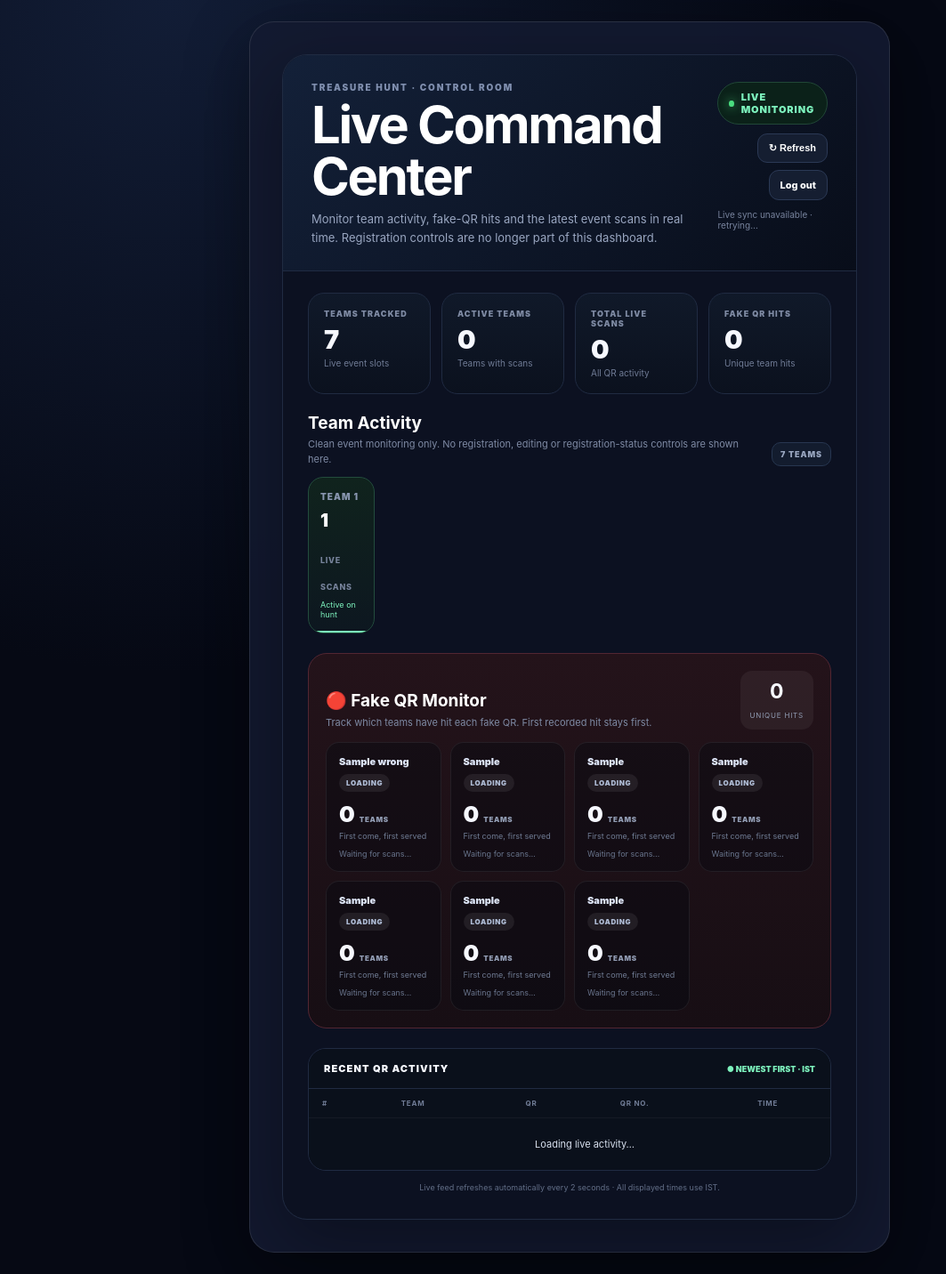
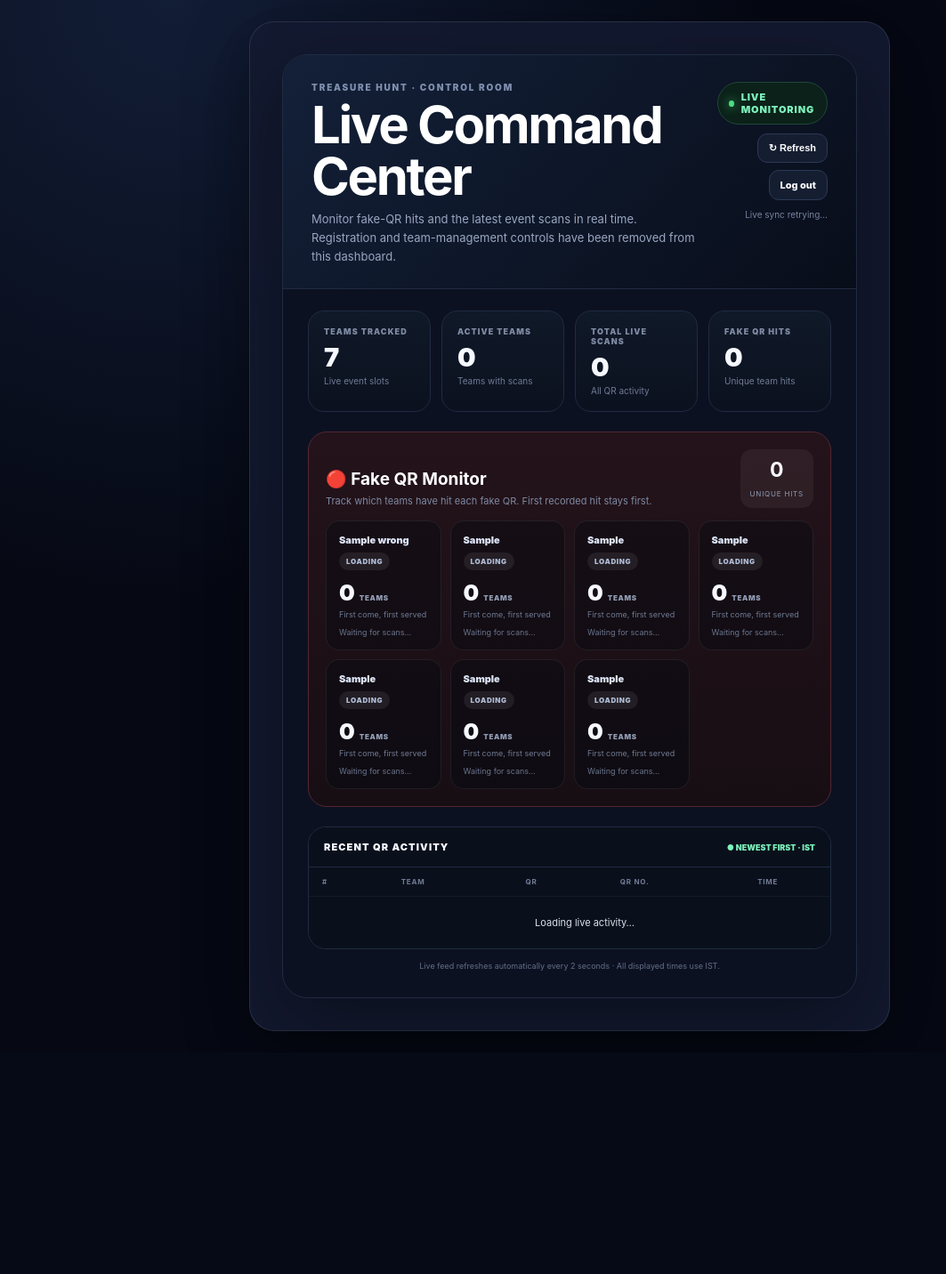
Before and after one commit to rachitskofficial-tech/treasure-hunt-server, a Flask app: template templates/dashboard.html in a window 1280 px wide. Shown: the whole page at 89% size, without its empty margins (0-1063 px from the left). After the commit the page ends 1159 px from the top, so only its background shows below. Run offline with Flask 3, Linux system fonts and the light colour scheme; the template is opened without the code that fills it: most values are stand-ins (such as "Sample title", 1, 10 or a date in 2020).

Commit message:
Remove Team Activity panel from admin dashboard

```diff
--- a/templates/dashboard.html
+++ b/templates/dashboard.html
@@ -1,59 +1,31 @@
 {% extends 'base.html' %}{% block content %}
 <style>
-:root{--bg:#060914;--panel:#0c1220;--panel2:#101827;--line:#202b42;--muted:#8490aa;--text:#f6f8ff;--green:#7df2bd;--red:#ff899c;--blue:#86a9ff;--gold:#f2d58b}
+:root{--bg:#060914;--panel:#0c1220;--line:#202b42;--muted:#8490aa;--text:#f6f8ff;--green:#7df2bd;--red:#ff899c}
 body{display:block!important;background:radial-gradient(circle at 15% 0%,#121d36 0,#060914 42%)!important;padding:24px!important;color:var(--text)}
 .card.dashboard-card{width:min(1380px,100%)!important;max-width:1380px!important;margin:0 auto!important;padding:0!important;background:transparent!important;border:0!important;box-shadow:none!important}
 .dashboard-shell{border:1px solid var(--line);background:rgba(12,18,32,.94);border-radius:28px;overflow:hidden;box-shadow:0 24px 80px rgba(0,0,0,.35)}
-.hero{padding:30px 32px 26px;background:linear-gradient(135deg,rgba(20,34,59,.9),rgba(8,13,25,.94));border-bottom:1px solid var(--line);display:flex;justify-content:space-between;gap:24px;align-items:flex-start}
-.eyebrow{font-size:10px;font-weight:900;letter-spacing:.18em;text-transform:uppercase;color:#7f8eae}.title{margin:7px 0 9px!important;font-size:clamp(34px,5vw,58px)!important;line-height:1!important;letter-spacing:-.04em;color:#fff!important}.subtitle{max-width:760px;margin:0!important;color:#99a6c0!important;font-size:13px;line-height:1.6}
-.hero-right{display:flex;align-items:flex-end;flex-direction:column;gap:10px}.live{display:inline-flex;align-items:center;gap:8px;padding:9px 12px;border-radius:999px;background:#0b2119;border:1px solid #214737;color:var(--green);font-size:11px;font-weight:900;letter-spacing:.08em}.dot{width:7px;height:7px;border-radius:50%;background:#4ade80;box-shadow:0 0 12px #4ade80}.top-actions{display:flex;gap:8px;flex-wrap:wrap;justify-content:flex-end}.btn{margin-top:0!important;background:#151e31!important;color:#fff!important;border:1px solid #2b3955!important;border-radius:11px!important;padding:9px 12px!important;font-size:11px!important;font-weight:800!important;cursor:pointer;text-decoration:none}.btn:hover{border-color:#4a5d82!important;background:#1a2640!important}.refresh-btn{min-width:78px}.sync-status{font-size:10px;color:#77839d}
+.hero{padding:30px 32px 26px;background:linear-gradient(135deg,rgba(20,34,59,.9),rgba(8,13,25,.94));border-bottom:1px solid var(--line);display:flex;justify-content:space-between;gap:24px;align-items:flex-start}.eyebrow{font-size:10px;font-weight:900;letter-spacing:.18em;text-transform:uppercase;color:#7f8eae}.title{margin:7px 0 9px!important;font-size:clamp(34px,5vw,58px)!important;line-height:1!important;letter-spacing:-.04em;color:#fff!important}.subtitle{max-width:760px;margin:0!important;color:#99a6c0!important;font-size:13px;line-height:1.6}.hero-right{display:flex;align-items:flex-end;flex-direction:column;gap:10px}.live{display:inline-flex;align-items:center;gap:8px;padding:9px 12px;border-radius:999px;background:#0b2119;border:1px solid #214737;color:var(--green);font-size:11px;font-weight:900;letter-spacing:.08em}.dot{width:7px;height:7px;border-radius:50%;background:#4ade80;box-shadow:0 0 12px #4ade80}.top-actions{display:flex;gap:8px;flex-wrap:wrap;justify-content:flex-end}.btn{margin-top:0!important;background:#151e31!important;color:#fff!important;border:1px solid #2b3955!important;border-radius:11px!important;padding:9px 12px!important;font-size:11px!important;font-weight:800!important;cursor:pointer;text-decoration:none}.btn:hover{border-color:#4a5d82!important;background:#1a2640!important}.refresh-btn{min-width:78px}.sync-status{font-size:10px;color:#77839d}
 .content{padding:24px 28px 30px}.stat-grid{display:grid;grid-template-columns:repeat(4,minmax(0,1fr));gap:12px}.stat{padding:17px;border:1px solid var(--line);border-radius:18px;background:linear-gradient(180deg,#101929,#0b111e)}.stat-label{font-size:9px;color:#7f8ba4;font-weight:900;text-transform:uppercase;letter-spacing:.12em}.stat-value{font-size:29px;font-weight:950;margin-top:6px;letter-spacing:-.03em}.stat-note{font-size:10px;color:#6f7b95;margin-top:3px}
-.section{margin-top:22px}.section-head{display:flex;justify-content:space-between;align-items:flex-end;gap:16px;margin-bottom:12px}.section-title{margin:0!important;color:#fff!important;font-size:19px!important;line-height:1.15}.section-desc{margin:5px 0 0!important;color:#7e8aa4!important;font-size:11px;line-height:1.5}.section-badge{padding:7px 9px;border-radius:10px;background:#131c2e;border:1px solid #273650;color:#9aa7c1;font-size:9px;font-weight:900;text-transform:uppercase;letter-spacing:.1em;white-space:nowrap}
-.team-grid{display:grid;grid-template-columns:repeat(7,minmax(0,1fr));gap:10px}.team-card{min-width:0;padding:15px 13px;border-radius:17px;background:#0e1726;border:1px solid var(--line);position:relative;overflow:hidden}.team-card:after{content:"";position:absolute;inset:auto 0 0;height:2px;background:#273650}.team-card.active{background:linear-gradient(180deg,#10231d,#0d1720);border-color:#234c3d}.team-card.active:after{background:var(--green)}.team-number{font-size:10px;font-weight:900;color:#8996b0;text-transform:uppercase;letter-spacing:.1em}.team-name{margin-top:9px;font-size:20px;font-weight:950;color:#fff}.team-card:not(.active) .team-name{color:#7b879f}.team-scans{margin-top:12px;font-size:25px;font-weight:950}.team-scans span{font-size:9px;color:#77839b;font-weight:800;text-transform:uppercase;letter-spacing:.08em}.team-state{margin-top:5px;font-size:9px;color:#77839b}.team-card.active .team-state{color:var(--green)}
+.section{margin-top:22px}.section-head{display:flex;justify-content:space-between;align-items:flex-end;gap:16px;margin-bottom:12px}.section-title{margin:0!important;color:#fff!important;font-size:19px!important;line-height:1.15}.section-desc{margin:5px 0 0!important;color:#7e8aa4!important;font-size:11px;line-height:1.5}
 .panel{padding:19px;border-radius:21px;background:linear-gradient(180deg,#24131a,#170e14);border:1px solid #522632}.panel .section-head{margin-bottom:14px}.grand{min-width:78px;padding:9px 11px;border-radius:13px;background:rgba(255,255,255,.055);text-align:center}.grand b{display:block;font-size:23px}.grand span{font-size:8px;color:#929db4;text-transform:uppercase;letter-spacing:.1em}.route-grid{display:grid;grid-template-columns:repeat(4,minmax(0,1fr));gap:10px}.route{padding:14px;border-radius:15px;background:rgba(5,9,16,.38);border:1px solid rgba(255,255,255,.07);min-height:145px;box-sizing:border-box}.route-name{font-size:11px;font-weight:900;color:#dce4f6;overflow-wrap:anywhere}.keyword{display:inline-flex;margin-top:7px;padding:5px 8px;border-radius:999px;background:rgba(255,255,255,.07);color:#aebbd4;font-size:8px;font-weight:900;text-transform:uppercase;letter-spacing:.08em;max-width:100%;box-sizing:border-box;overflow:hidden;text-overflow:ellipsis;white-space:nowrap}.count{margin-top:10px;font-size:25px;font-weight:950}.count small{font-size:8px;color:#929db4;text-transform:uppercase;letter-spacing:.08em}.first-rule{margin-top:4px;color:#6f7b93;font-size:9px}.fake-teams{margin-top:9px;display:flex;flex-direction:column;gap:4px}.fake-team{font-size:10px;color:#dce4f6;display:flex;gap:6px}.rank{color:var(--green);font-weight:900}.empty-fake{font-size:9px;color:#69758d}
 .activity{margin-top:22px;border:1px solid var(--line);border-radius:20px;overflow:auto;background:#0a101b}.activity-head{padding:15px 17px;border-bottom:1px solid var(--line);display:flex;justify-content:space-between;gap:10px;align-items:center}.activity-title{font-size:11px;font-weight:900;text-transform:uppercase;letter-spacing:.1em}.activity-live{font-size:9px;color:var(--green);font-weight:900}.activity table{width:100%;margin:0;min-width:620px;border-collapse:collapse}.activity th,.activity td{padding:11px 15px;border-bottom:1px solid rgba(255,255,255,.045);font-size:11px;text-align:left}.activity th{color:#707c96!important;font-size:8px!important;text-transform:uppercase;letter-spacing:.1em}.activity td{color:#d9e0ee!important}.activity tr:last-child td{border-bottom:0}.mono{font-family:monospace;color:var(--green)!important}.wrong-no{font-weight:950;color:var(--red)!important}.empty{text-align:center!important;color:#707c96!important;padding:22px!important}.footer{margin-top:13px;color:#626e87;font-size:9px;text-align:center}
-@media(max-width:1100px){.team-grid{grid-template-columns:repeat(4,minmax(0,1fr))}.route-grid{grid-template-columns:repeat(2,minmax(0,1fr))}}@media(max-width:760px){body{padding:12px!important}.hero{padding:24px 20px;flex-direction:column}.hero-right{align-items:flex-start}.top-actions{justify-content:flex-start}.content{padding:18px}.stat-grid{grid-template-columns:repeat(2,minmax(0,1fr))}.team-grid{grid-template-columns:repeat(2,minmax(0,1fr))}.section-head{align-items:flex-start}}@media(max-width:480px){.stat-grid,.team-grid,.route-grid{grid-template-columns:1fr}.dashboard-shell{border-radius:20px}.title{font-size:36px!important}.panel{padding:14px}}
+@media(max-width:1100px){.route-grid{grid-template-columns:repeat(2,minmax(0,1fr))}}@media(max-width:760px){body{padding:12px!important}.hero{padding:24px 20px;flex-direction:column}.hero-right{align-items:flex-start}.top-actions{justify-content:flex-start}.content{padding:18px}.stat-grid{grid-template-columns:repeat(2,minmax(0,1fr))}.section-head{align-items:flex-start}}@media(max-width:480px){.stat-grid,.route-grid{grid-template-columns:1fr}.dashboard-shell{border-radius:20px}.title{font-size:36px!important}.panel{padding:14px}}
 </style>
-
 <div class="dashboard-shell">
-  <header class="hero">
-    <div><div class="eyebrow">Treasure Hunt · Control Room</div><h1 class="title">Live Command Center</h1><p class="subtitle">Monitor team activity, fake-QR hits and the latest event scans in real time. Registration controls are no longer part of this dashboard.</p></div>
-    <div class="hero-right"><div class="live"><span class="dot"></span> LIVE MONITORING</div><div class="top-actions"><button class="btn refresh-btn" id="refresh-btn" type="button">↻ Refresh</button><a class="btn" href="/admin/logout">Log out</a></div><div class="sync-status" id="sync-status">Connecting to live feed…</div></div>
-  </header>
-
-  <main class="content">
-    <section class="stat-grid">
-      <div class="stat"><div class="stat-label">Teams tracked</div><div class="stat-value" id="stat-teams">7</div><div class="stat-note">Live event slots</div></div>
-      <div class="stat"><div class="stat-label">Active teams</div><div class="stat-value" id="stat-active">0</div><div class="stat-note">Teams with scans</div></div>
-      <div class="stat"><div class="stat-label">Total live scans</div><div class="stat-value" id="stat-scans">0</div><div class="stat-note">All QR activity</div></div>
-      <div class="stat"><div class="stat-label">Fake QR hits</div><div class="stat-value" id="stat-fake">0</div><div class="stat-note">Unique team hits</div></div>
-    </section>
-
-    <section class="section">
-      <div class="section-head"><div><h2 class="section-title">Team Activity</h2><p class="section-desc">Clean event monitoring only. No registration, editing or registration-status controls are shown here.</p></div><div class="section-badge">7 Teams</div></div>
-      <div class="team-grid" id="team-grid">{% for team in teams %}<div class="team-card{% if team.scan_count %} active{% endif %}" data-team-card="{{ team.team_number }}"><div class="team-number">Team {{ team.team_number }}</div><div class="team-name">{{ team.scan_count or 0 }}</div><div class="team-scans"><span>live scans</span></div><div class="team-state">{% if team.scan_count %}Active on hunt{% else %}No scans yet{% endif %}</div></div>{% endfor %}</div>
-    </section>
-
-    <section class="section panel">
-      <div class="section-head"><div><h2 class="section-title">🔴 Fake QR Monitor</h2><p class="section-desc">Track which teams have hit each fake QR. First recorded hit stays first.</p></div><div class="grand"><b id="fake-grand">0</b><span>Unique hits</span></div></div>
-      <div class="route-grid" id="fake-grid">{% for route in ['wrong','wrong2','wrong3','wrong4','wrong5','wrong6','wrong7'] %}<div class="route" data-fake-route="{{ route }}"><div class="route-name">{{ route_labels.get(route, route) }}</div><div class="keyword" data-fake-keyword="{{ route }}">Loading</div><div class="count" data-fake-count="{{ route }}">0 <small>teams</small></div><div class="first-rule">First come, first served</div><div class="fake-teams" data-fake-teams="{{ route }}"><div class="empty-fake">Waiting for scans…</div></div></div>{% endfor %}</div>
-    </section>
-
-    <section class="activity"><div class="activity-head"><div class="activity-title">Recent QR Activity</div><div class="activity-live">● NEWEST FIRST · IST</div></div><table><thead><tr><th>#</th><th>Team</th><th>QR</th><th>QR No.</th><th>Time</th></tr></thead><tbody id="activity-body"><tr><td colspan="5" class="empty">Loading live activity…</td></tr></tbody></table></section>
-    <div class="footer">Live feed refreshes automatically every 2 seconds · All displayed times use IST.</div>
-  </main>
-</div>
-
+<header class="hero"><div><div class="eyebrow">Treasure Hunt · Control Room</div><h1 class="title">Live Command Center</h1><p class="subtitle">Monitor fake-QR hits and the latest event scans in real time. Registration and team-management controls have been removed from this dashboard.</p></div><div class="hero-right"><div class="live"><span class="dot"></span> LIVE MONITORING</div><div class="top-actions"><button class="btn refresh-btn" id="refresh-btn" type="button">↻ Refresh</button><a class="btn" href="/admin/logout">Log out</a></div><div class="sync-status" id="sync-status">Connecting to live feed…</div></div></header>
+<main class="content">
+<section class="stat-grid"><div class="stat"><div class="stat-label">Teams tracked</div><div class="stat-value" id="stat-teams">7</div><div class="stat-note">Live event slots</div></div><div class="stat"><div class="stat-label">Active teams</div><div class="stat-value" id="stat-active">0</div><div class="stat-note">Teams with scans</div></div><div class="stat"><div class="stat-label">Total live scans</div><div class="stat-value" id="stat-scans">0</div><div class="stat-note">All QR activity</div></div><div class="stat"><div class="stat-label">Fake QR hits</div><div class="stat-value" id="stat-fake">0</div><div class="stat-note">Unique team hits</div></div></section>
+<section class="section panel"><div class="section-head"><div><h2 class="section-title">🔴 Fake QR Monitor</h2><p class="section-desc">Track which teams have hit each fake QR. First recorded hit stays first.</p></div><div class="grand"><b id="fake-grand">0</b><span>Unique hits</span></div></div><div class="route-grid" id="fake-grid">{% for route in ['wrong','wrong2','wrong3','wrong4','wrong5','wrong6','wrong7'] %}<div class="route" data-fake-route="{{ route }}"><div class="route-name">{{ route_labels.get(route, route) }}</div><div class="keyword" data-fake-keyword="{{ route }}">Loading</div><div class="count" data-fake-count="{{ route }}">0 <small>teams</small></div><div class="first-rule">First come, first served</div><div class="fake-teams" data-fake-teams="{{ route }}"><div class="empty-fake">Waiting for scans…</div></div></div>{% endfor %}</div></section>
+<section class="activity"><div class="activity-head"><div class="activity-title">Recent QR Activity</div><div class="activity-live">● NEWEST FIRST · IST</div></div><table><thead><tr><th>#</th><th>Team</th><th>QR</th><th>QR No.</th><th>Time</th></tr></thead><tbody id="activity-body"><tr><td colspan="5" class="empty">Loading live activity…</td></tr></tbody></table></section><div class="footer">Live feed refreshes automatically every 2 seconds · All displayed times use IST.</div>
+</main></div>
 <script>
-const fakeRoutes=['wrong','wrong2','wrong3','wrong4','wrong5','wrong6','wrong7'];
-const labels={{route_labels|tojson}};
+const fakeRoutes=['wrong','wrong2','wrong3','wrong4','wrong5','wrong6','wrong7'];const labels={{route_labels|tojson}};
 function istTime(iso){try{return new Date(iso).toLocaleString('en-IN',{timeZone:'Asia/Kolkata',day:'2-digit',month:'short',year:'numeric',hour:'2-digit',minute:'2-digit',second:'2-digit',hour12:true})+' IST'}catch(e){return iso||''}}
 function esc(v){return String(v??'').replace(/[&<>"']/g,m=>({'&':'&amp;','<':'&lt;','>':'&gt;','"':'&quot;',"'":'&#39;'}[m]));}
 function wrongQrNumber(route){const match=String(route||'').match(/^wrong(\d*)$/);return match?(match[1]||'1'):'—'}
-function renderTeams(teams){let active=0,total=0;teams?.forEach(t=>{const n=Number(t.scan_count||0);total+=n;if(n)active++;const card=document.querySelector('[data-team-card="'+t.team_number+'"]');if(!card)return;card.classList.toggle('active',n>0);card.querySelector('.team-name').textContent=n;card.querySelector('.team-state').textContent=n?'Active on hunt':'No scans yet'});document.getElementById('stat-active').textContent=active;document.getElementById('stat-scans').textContent=total;document.getElementById('stat-teams').textContent=teams?.length||7}
+function renderTeams(teams){let active=0,total=0;teams?.forEach(t=>{const n=Number(t.scan_count||0);total+=n;if(n)active++});document.getElementById('stat-active').textContent=active;document.getElementById('stat-scans').textContent=total;document.getElementById('stat-teams').textContent=teams?.length||7}
 function renderFakeStats(stats){let grand=0;fakeRoutes.forEach(route=>{const s=stats?.[route]||{count:0,keyword:labels[route]||route,teams:[]};grand+=Number(s.count||0);const card=document.querySelector('[data-fake-route="'+route+'"]');if(!card)return;card.querySelector('[data-fake-keyword="'+route+'"]').textContent=s.keyword||route;card.querySelector('[data-fake-count="'+route+'"]').innerHTML=(s.count||0)+' <small>teams</small>';const list=card.querySelector('[data-fake-teams="'+route+'"]');list.innerHTML=s.teams?.length?s.teams.map((t,i)=>'<div class="fake-team"><span class="rank">'+(i+1)+'.</span><strong>Team '+esc(t.team_number)+'</strong></div>').join(''):'<div class="empty-fake">No teams have scanned this QR.</div>'});document.getElementById('fake-grand').textContent=grand;document.getElementById('stat-fake').textContent=grand}
 function renderRecent(rows){const body=document.getElementById('activity-body');if(!rows?.length){body.innerHTML='<tr><td colspan="5" class="empty">No live scans recorded yet.</td></tr>';return}body.innerHTML=rows.map((r,i)=>'<tr><td>'+(i+1)+'</td><td>Team '+esc(r.team_number)+'</td><td class="mono">'+esc(labels[r.route]||r.route||'QR')+'</td><td class="wrong-no">'+esc(wrongQrNumber(r.route))+'</td><td>'+esc(istTime(r.scanned_at))+'</td></tr>').join('')}
-async function autoUpdate(){try{const r=await fetch('/admin/stats?ts='+Date.now(),{cache:'no-store',credentials:'same-origin'});if(!r.ok)throw new Error();const d=await r.json();renderTeams(d.teams||[]);renderFakeStats(d.fake_stats||{});renderRecent(d.recent||[]);document.getElementById('sync-status').textContent='Live sync · '+new Date().toLocaleTimeString('en-IN')}catch(e){document.getElementById('sync-status').textContent='Live sync unavailable · retrying…'}}
+async function autoUpdate(){try{const r=await fetch('/admin/stats?ts='+Date.now(),{cache:'no-store',credentials:'same-origin'});if(!r.ok)throw new Error();const d=await r.json();renderTeams(d.teams||[]);renderFakeStats(d.fake_stats||{});renderRecent(d.recent||[]);document.getElementById('sync-status').textContent='Live sync · '+new Date().toLocaleTimeString()}catch(e){document.getElementById('sync-status').textContent='Live sync retrying…'}}
 document.getElementById('refresh-btn').onclick=autoUpdate;autoUpdate();setInterval(autoUpdate,2000);
-</script>
-{% endblock %}
+</script>{% endblock %}
```
